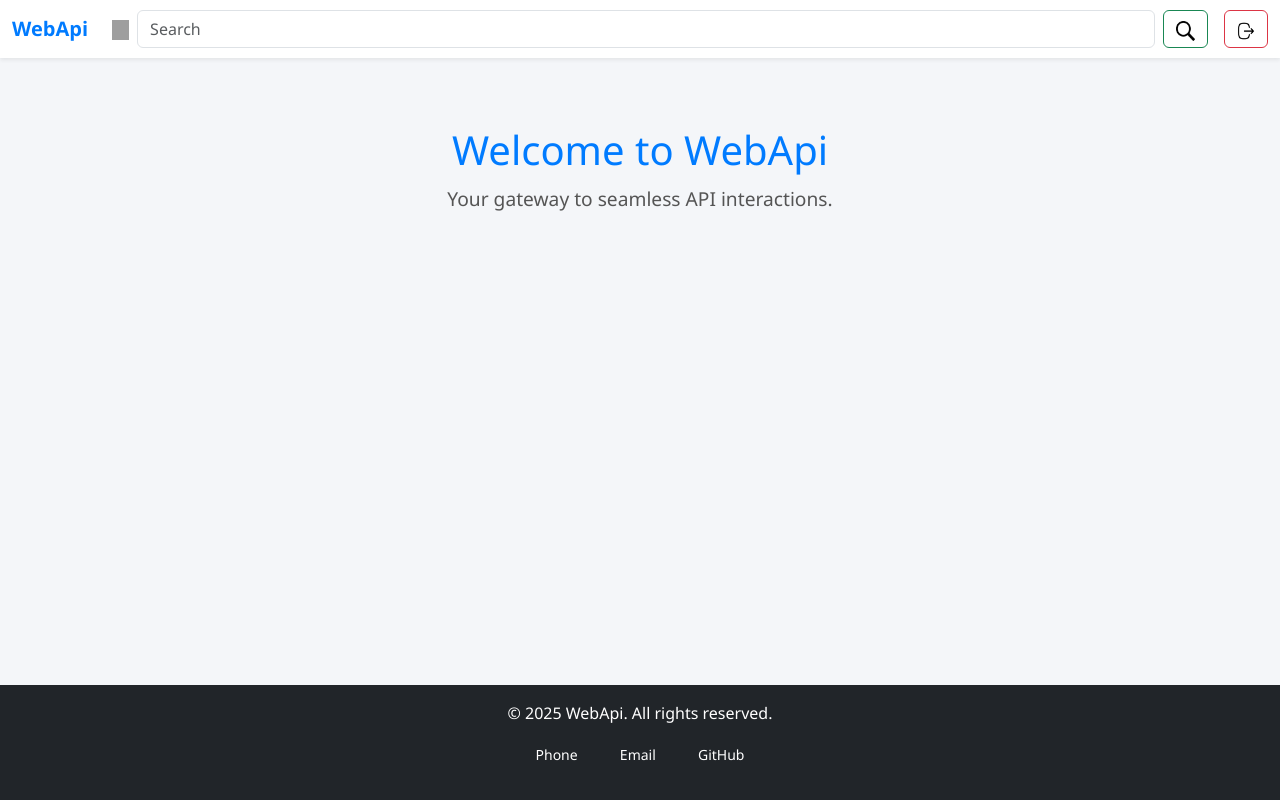
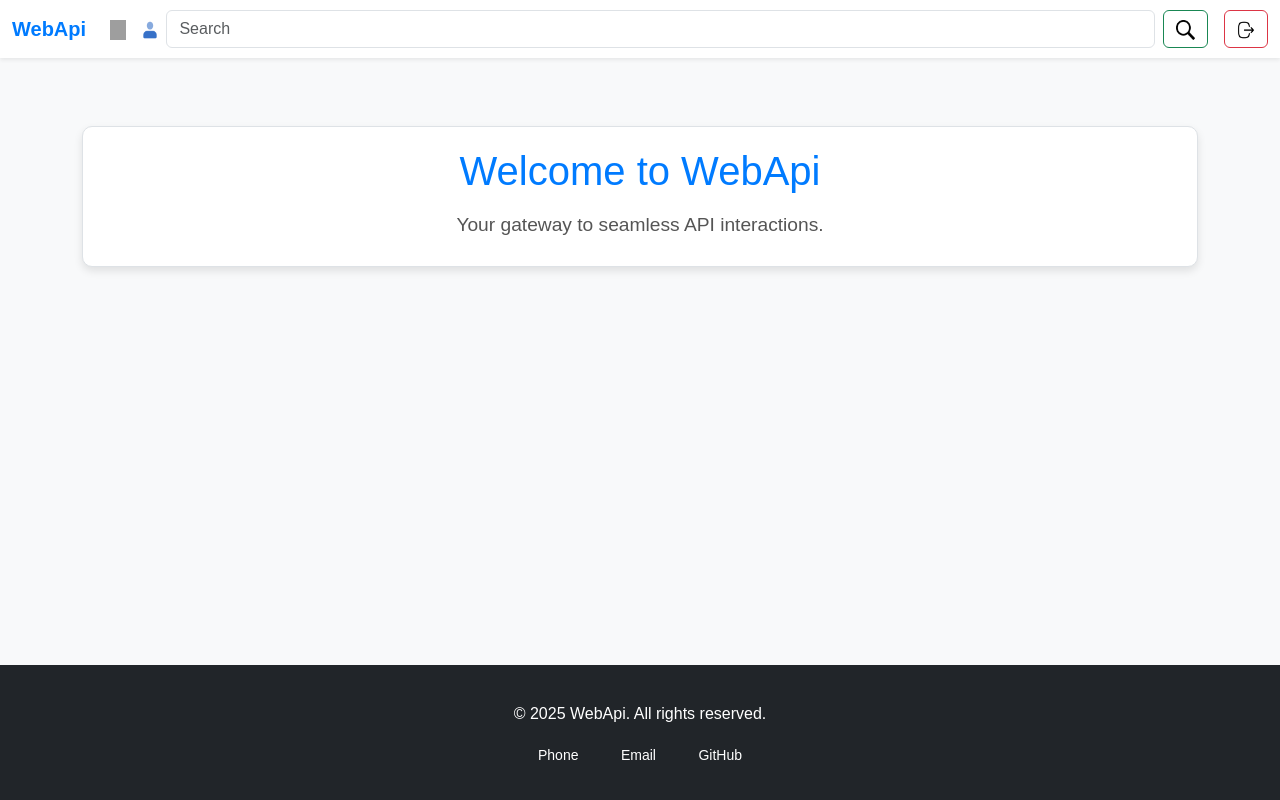
Before and after one commit to RabihMoustapha/IDS.PHP_2024_2025, a PHP site: page /Home.php in a window 1280 px wide. Run offline with PHP 8.4, Linux system fonts and the light colour scheme; grey boxes are pictures that could not be loaded.

Commit message:
Remove unused images, enhance Home page styling, and update JavaScript fetch calls for improved data handling

```diff
--- a/Frontend/CSS/Home.css
+++ b/Frontend/CSS/Home.css
@@ -50,6 +50,39 @@ main p {
     color: #555;
 }
 
+body {
+    background-color: #f8f9fa;
+    font-family: Arial, sans-serif;
+}
+
+header {
+    margin-bottom: 20px;
+}
+
+.container {
+    margin-top: 20px;
+}
+
+.container div {
+    background-color: #ffffff;
+    border: 1px solid #dee2e6;
+    border-radius: 10px;
+    padding: 20px;
+    margin-bottom: 20px;
+    box-shadow: 0 4px 8px rgba(0, 0, 0, 0.1);
+}
+
+.container div p {
+    margin: 0;
+    padding: 5px 0;
+}
+
+.container div img {
+    float: right;
+    cursor: pointer;
+}
+
+
 .footer {
     background-color: #343a40;
     color: #f8f9fa;
--- a/Frontend/Home.php
+++ b/Frontend/Home.php
@@ -27,6 +27,11 @@
                                 <img src="IMG/plus.png" alt="Create Post" class="img-fluid" style="width: 20px; height: 20px;">
                             </a>
                         </li>
+                        <li class="nav-item">
+                            <a class="nav-link" href="Profile/Page.php">
+                                <img src="IMG/profile.png" alt="Create Post" class="img-fluid" style="width: 20px; height: 20px;">
+                            </a>
+                        </li>
                     </ul>
                     <form class="d-flex w-100 me-3" action="../Backend/search.php" method="post">
                         <input class="form-control me-2" type="search" placeholder="Search" aria-label="Search" name="searchQuery" id="searchQuery">
@@ -49,6 +54,8 @@
         </div>
     </main>
 
+    <div id="container" class="container"></div>
+
     <footer class="footer bg-dark text-white text-center py-3">
         <div class="container">
             <p>&copy; 2025 WebApi. All rights reserved.</p>
--- a/Frontend/JS/Home.js
+++ b/Frontend/JS/Home.js
@@ -1,5 +1,4 @@
 const container = document.getElementById("container");
-const post = "http://localhost/IDS/Backend/Post/Get.php";
 
 function isLoggedIn() {
     if (!localStorage.getItem("profileID")) {
@@ -9,7 +8,8 @@ function isLoggedIn() {
 
 async function getData() {
     try {
-        const response = await fetch(post, {
+        const Get = "http://localhost/IDS/Backend/Post/Get.php";
+        const response = await fetch(Get, {
             method: "GET",
             headers: {
                 "Content-Type": "application/json",
@@ -29,7 +29,6 @@ async function getData() {
                         <p>${element.profileName}</p>
                         <p>${element.title}</p>
                         <p>${element.description}</p>
-                        <img src="IMG/delete.png" style="width: 40px; height: 40px; cursor: pointer" onclick="Delete(${element.id})">
                     </div>
                 `;
             });
@@ -47,7 +46,8 @@ async function Delete(id) {
         id: id,
     };
     try {
-        const response = await fetch(post, {
+        const Delete = "http://localhost/IDS/Backend/Post/Delete.php";
+        const response = await fetch(Delete, {
             method: "DELETE",
             headers: {
                 "Content-Type": "application/json",
@@ -71,5 +71,3 @@ function Logout() {
     localStorage.clear();
     window.location.href = "Login.php";
 }
-
-document.addEventListener("DOMContentLoaded", getData);
```
Also changed, not shown: Frontend/IMG/Post.jpeg (deleted), Frontend/IMG/delete.png (deleted), Frontend/IMG/profile.png (added).
